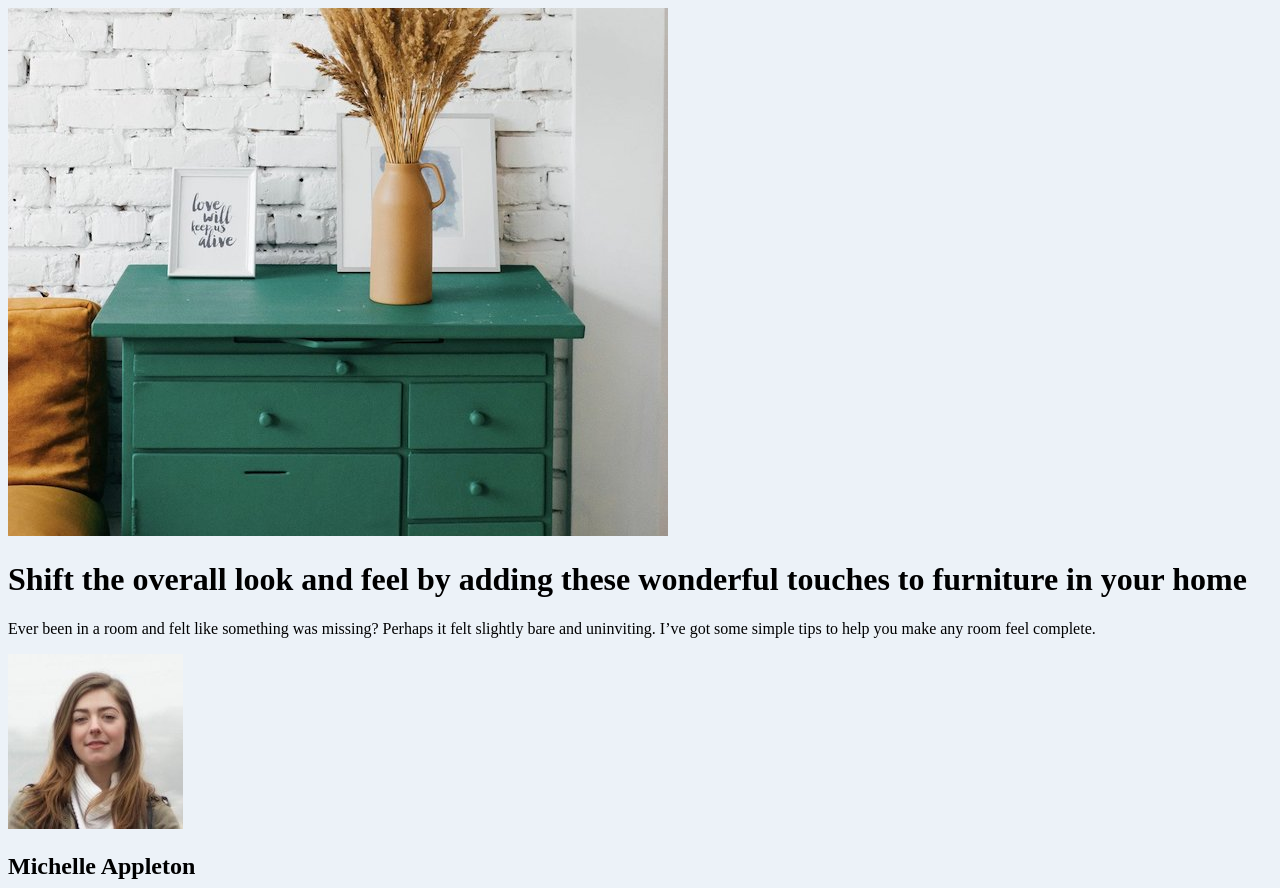
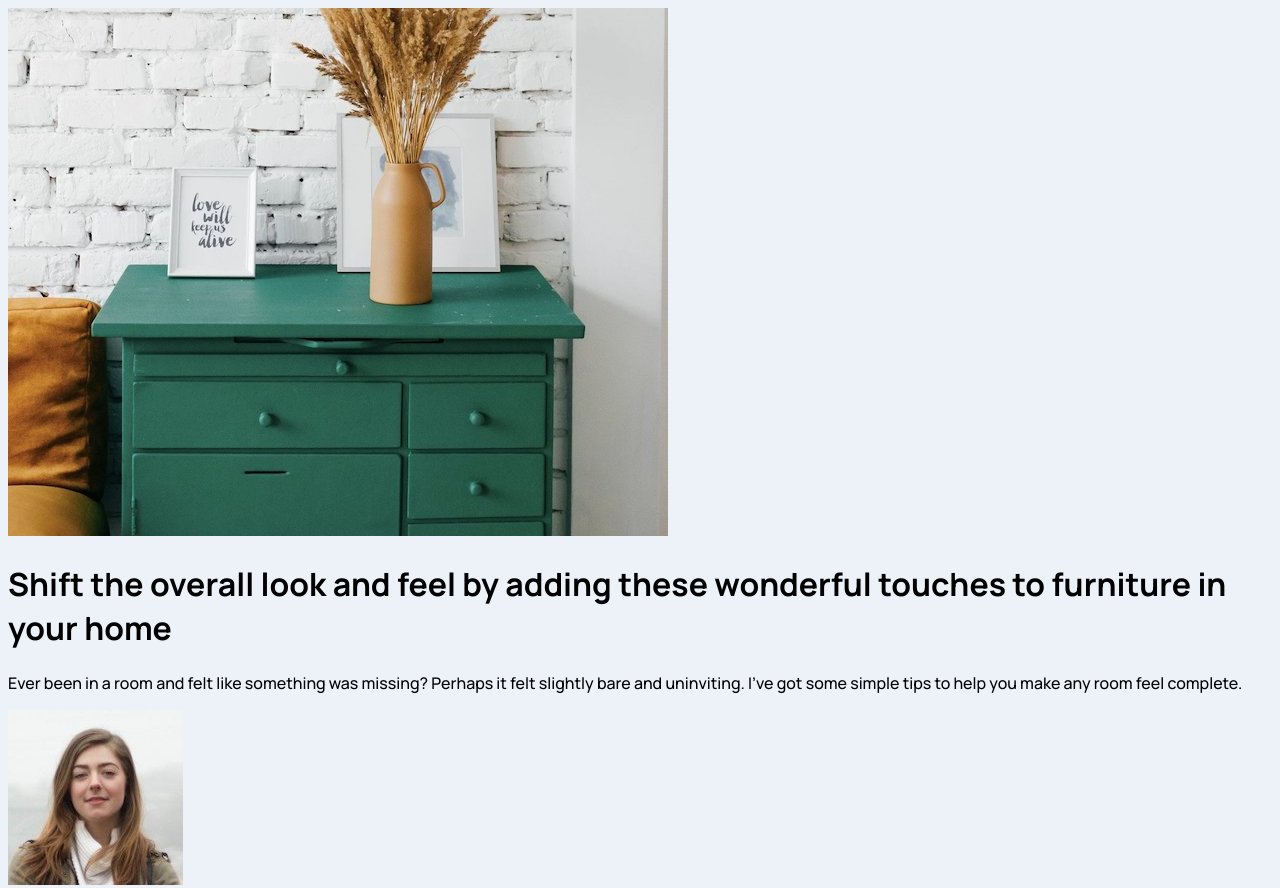
Before and after one commit to sandovalmelo/article-preview-component, a plain HTML site: page index.html in a window 1280 px wide. Shown: the top 888 px of the page. Drawn offline with Linux system fonts and the light colour scheme.

Commit message:
add font family

```diff
--- a/index.html
+++ b/index.html
@@ -5,6 +5,9 @@
   <meta charset="UTF-8">
   <meta name="viewport" content="width=device-width, initial-scale=1.0">
   <link rel="icon" type="image/png" sizes="32x32" href="./images/favicon-32x32.png">
+  <link rel="preconnect" href="https://fonts.googleapis.com">
+  <link rel="preconnect" href="https://fonts.gstatic.com" crossorigin>
+  <link href="https://fonts.googleapis.com/css2?family=Manrope:wght@500;700&display=swap" rel="stylesheet">
   <link rel="stylesheet" href="./css/styles.css">
   <title>Frontend Mentor | Article preview component</title>
 </head>
--- a/scss/styles.scss
+++ b/scss/styles.scss
@@ -5,4 +5,5 @@ $light-grayish-blue: hsl(210, 46%, 95%);
 
 body {
 	background-color: $light-grayish-blue;
+	font-family: "Manrope", sans-serif;
 }
```
Also changed, not shown: css/styles.css, 1 other file.
